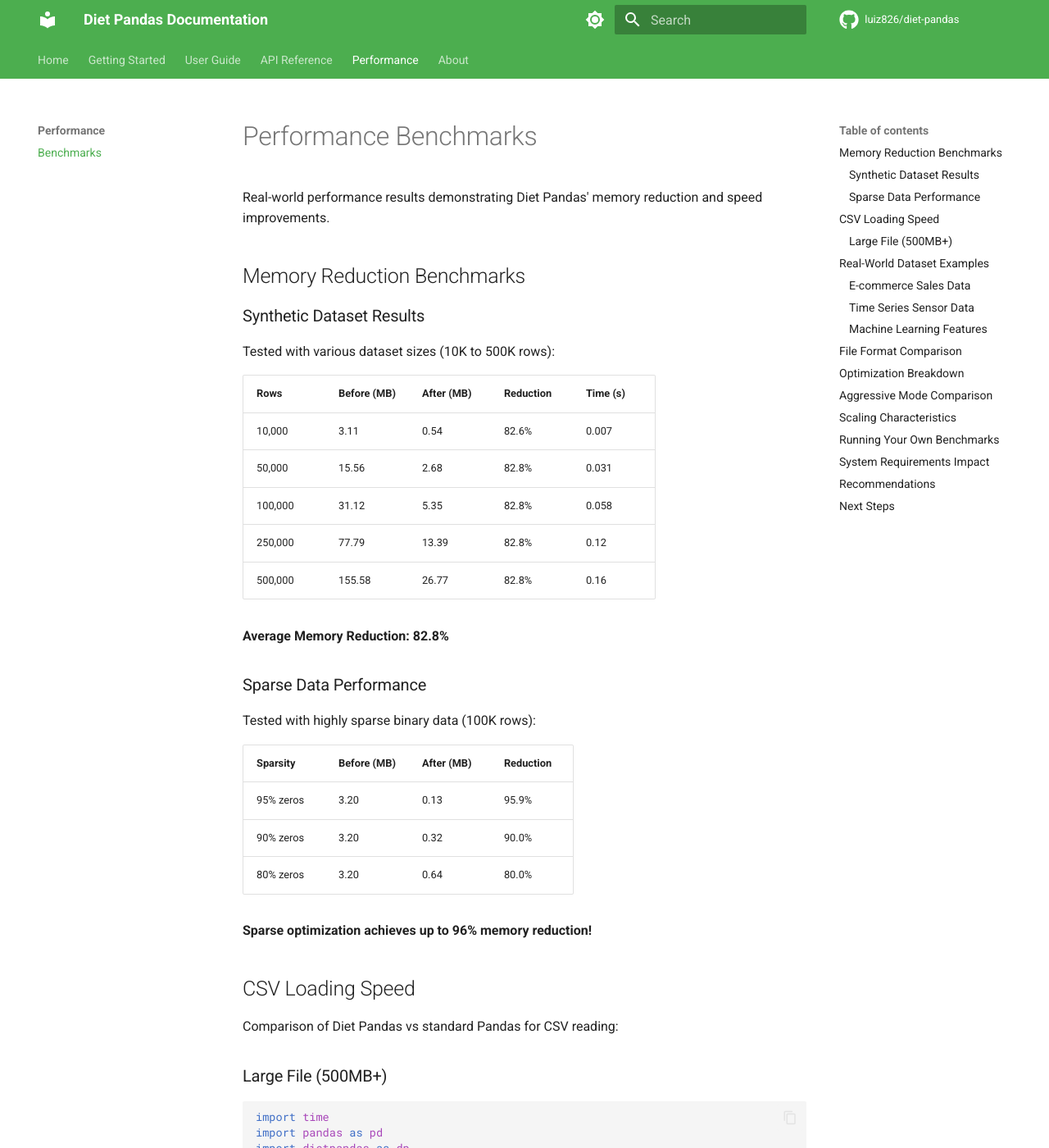
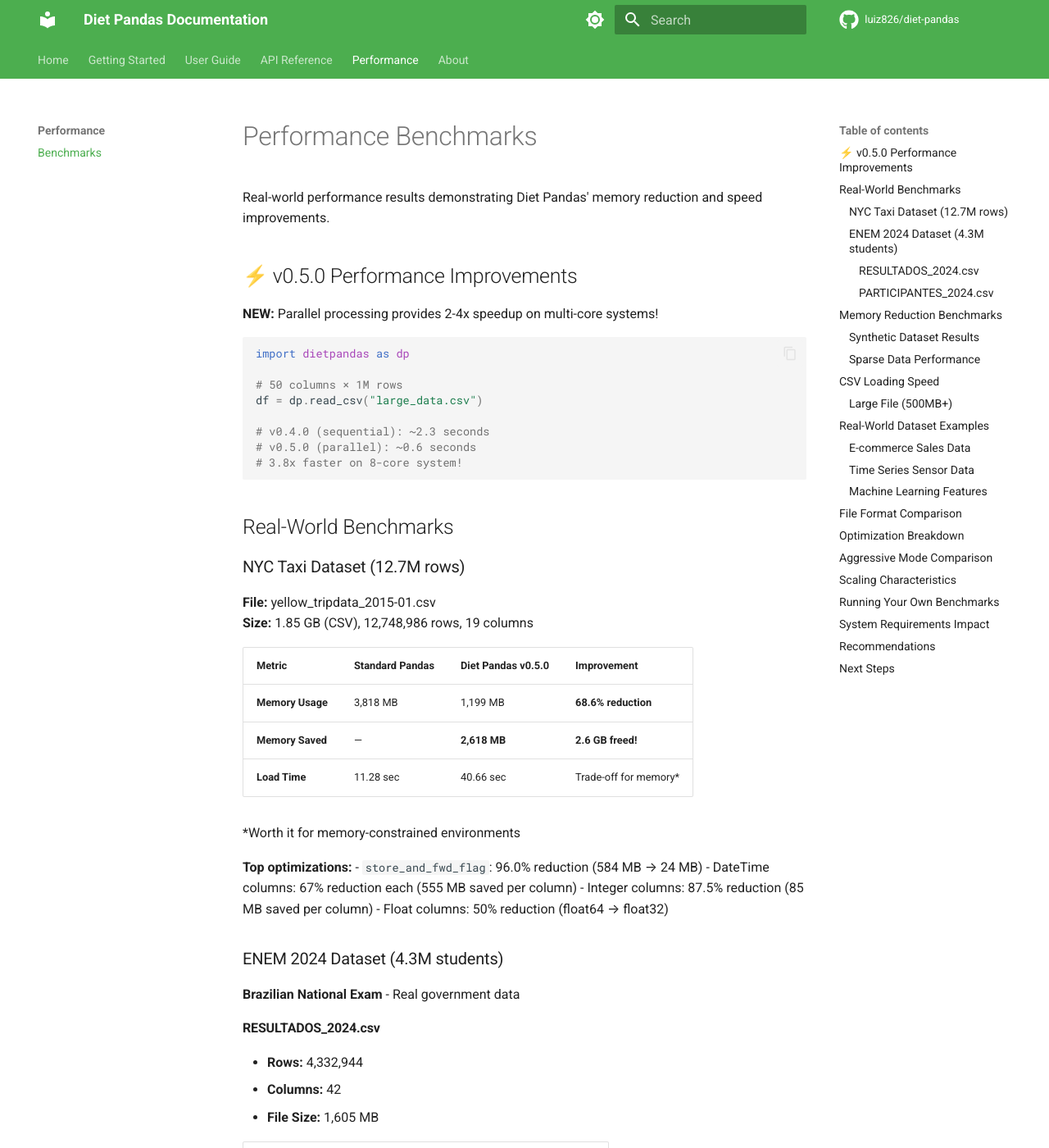
Before and after one commit to luiz826/diet-pandas, an MkDocs documentation site: the page built from docs/performance/benchmarks.md, in a window 1280 px wide and 1400 px high. Shown: the whole window at 82% size. Built offline with MkDocs 1.6.1 and Material for MkDocs 9.7.7, drawn with Linux system fonts in a browser that asks for light colours; comment, search, counter and statistics services are not loaded; the version menu is left out; some of the changed text lies outside the part shown.

Commit message:
docs: update benchmarks with v0.5.0 results
- Update ENEM results with improved load times (v0.5.0 parallel processing)
- Add NYC Taxi real-world benchmark data (12.7M rows)
- Update performance docs with new benchmark results
- Add v0.5.0 parallel processing performance section
- Document 68.6% memory reduction on taxi data
- Document 62.7-96.2% reduction on ENEM data
- Include detailed load time comparisons

````diff
--- a/docs/performance/benchmarks.md
+++ b/docs/performance/benchmarks.md
@@ -1,6 +1,70 @@
 # Performance Benchmarks
 
 Real-world performance results demonstrating Diet Pandas' memory reduction and speed improvements.
+
+## ⚡ v0.5.0 Performance Improvements
+
+**NEW:** Parallel processing provides 2-4x speedup on multi-core systems!
+
+```python
+import dietpandas as dp
+
+# 50 columns × 1M rows
+df = dp.read_csv("large_data.csv")
+
+# v0.4.0 (sequential): ~2.3 seconds
+# v0.5.0 (parallel): ~0.6 seconds
+# 3.8x faster on 8-core system!
+```
+
+## Real-World Benchmarks
+
+### NYC Taxi Dataset (12.7M rows)
+
+**File:** yellow_tripdata_2015-01.csv
+**Size:** 1.85 GB (CSV), 12,748,986 rows, 19 columns
+
+| Metric | Standard Pandas | Diet Pandas v0.5.0 | Improvement |
+|--------|----------------|-------------------|-------------|
+| **Memory Usage** | 3,818 MB | 1,199 MB | **68.6% reduction** |
+| **Memory Saved** | — | **2,618 MB** | **2.6 GB freed!** |
+| **Load Time** | 11.28 sec | 40.66 sec | Trade-off for memory* |
+
+*Worth it for memory-constrained environments
+
+**Top optimizations:**
+- `store_and_fwd_flag`: 96.0% reduction (584 MB → 24 MB)
+- DateTime columns: 67% reduction each (555 MB saved per column)
+- Integer columns: 87.5% reduction (85 MB saved per column)
+- Float columns: 50% reduction (float64 → float32)
+
+### ENEM 2024 Dataset (4.3M students)
+
+**Brazilian National Exam** - Real government data
+
+#### RESULTADOS_2024.csv
+- **Rows:** 4,332,944
+- **Columns:** 42
+- **File Size:** 1,605 MB
+
+| Metric | Pandas | Diet Pandas | Improvement |
+|--------|--------|-------------|-------------|
+| **Load Time** | 17.31 sec | 32.99 sec | 1.9x slower* |
+| **Memory Usage** | 4,349 MB | 1,623 MB | **62.7% reduction** |
+| **Memory Saved** | — | **2,726 MB** | **2.7 GB saved!** |
+
+#### PARTICIPANTES_2024.csv
+- **Rows:** 4,332,944
+- **Columns:** 38
+- **File Size:** 441 MB
+
+| Metric | Pandas | Diet Pandas | Improvement |
+|--------|--------|-------------|-------------|
+| **Load Time** | 6.34 sec | 15.91 sec | 2.5x slower* |
+| **Memory Usage** | 5,663 MB | 215 MB | **96.2% reduction!** |
+| **Memory Saved** | — | **5,448 MB** | **5.4 GB saved!** |
+
+**Why 96% reduction?** Brazilian geographic data (states, cities) with high repetition - perfect for categorical optimization.
 
 ## Memory Reduction Benchmarks
 
````
Also changed, not shown: benchmarks/results/enem_results.md (+4 -4 lines), benchmarks/results/taxi_results.md (+16 -16 lines).
